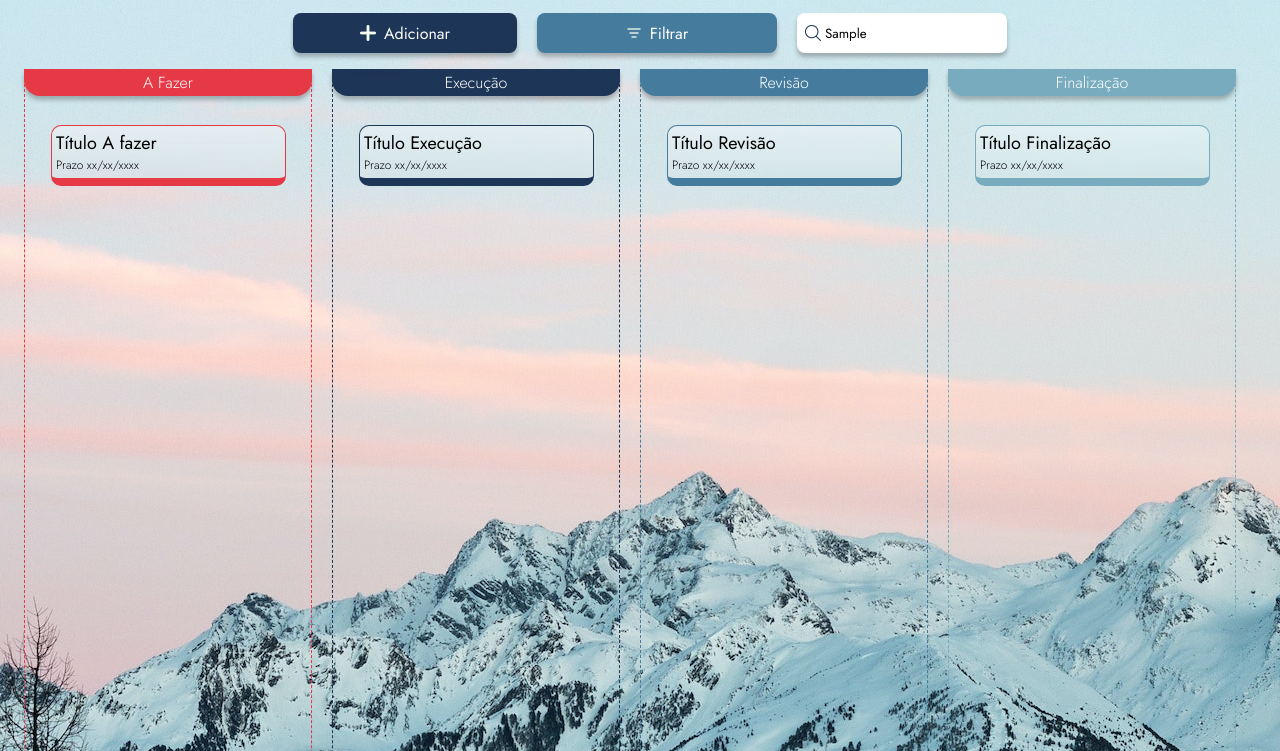
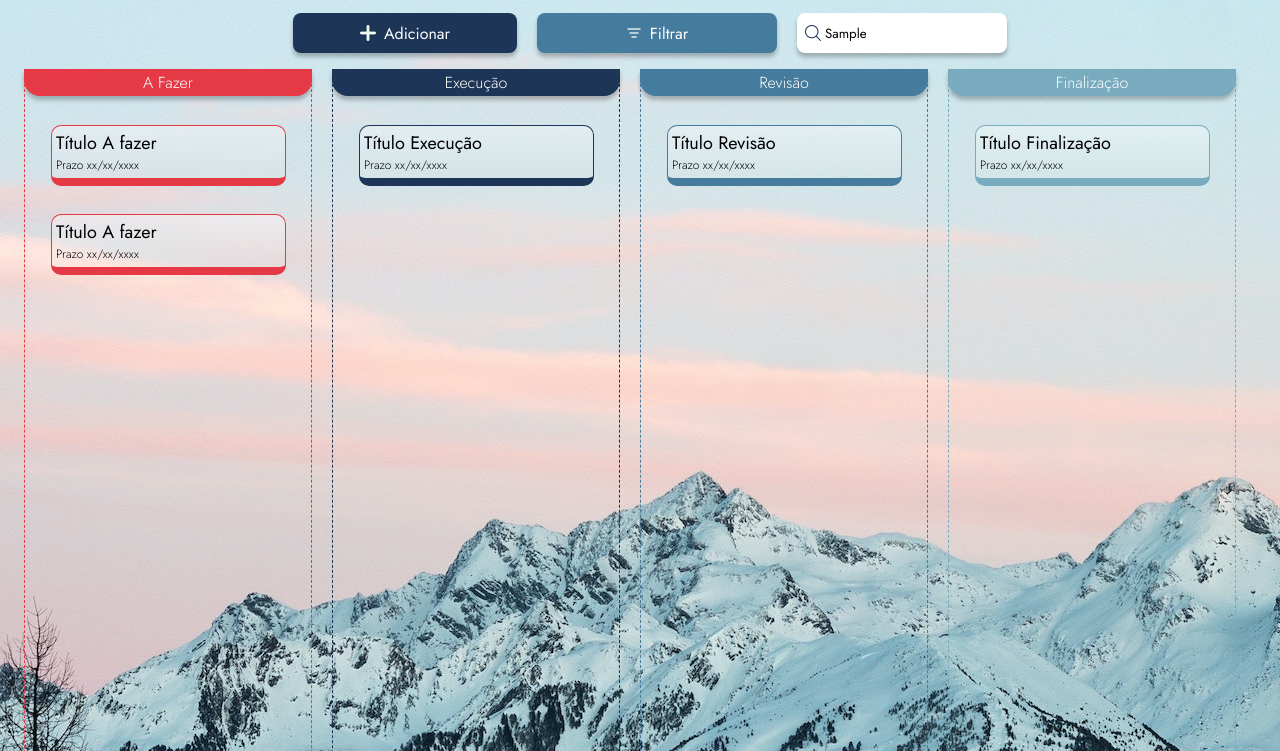
Before and after one commit to Ofelipehonorato/Kanban, a plain HTML site: page index.html in a window 1280 px wide. Both pictures are taken after typing "Sample" into the empty fields and a click on the button "Adicionar". Shown: the part 49-800 px from the top of the page. Drawn offline with Linux system fonts and the light colour scheme.

Commit message:
Fucionalidade Button Adicionar

```diff
--- a/Js/button.js
+++ b/Js/button.js
@@ -1,3 +1,17 @@
+
+const btnAdd = document.querySelector("#btnAdd");
+const cloneCardContainer = document.querySelector("#cloneCard");
+
+btnAdd.addEventListener("click", function() {
+    const cardToClone = cloneCardContainer.querySelector(".card");
+    const cloneCard = cardToClone.cloneNode(true);
+    cloneCardContainer.appendChild(cloneCard);
+});
+
+
+
+
+
 // const btnAdd = document.getElementById("btnAdd")
 // btnAdd.addEventListener("click", addNew)
 
@@ -26,10 +40,10 @@
 
 // }
 
-const btnAdd = document.querySelector("#btnAdd")
-console.log(btnAdd)
+// const btnAdd = document.querySelector("#btnAdd")
+// console.log(btnAdd)
 
-btnAdd.addEventListener("click", function(){
-    const parent = this.firstChild
-    console.log(parent)
-})
+// btnAdd.addEventListener("click", function(){
+//     const parent = this.firstChild
+//     console.log(parent)
+// })
--- a/index.html
+++ b/index.html
@@ -43,7 +43,7 @@
       <h1 class="main-cards-titulo afazer">A Fazer</h1>
       <div class="dropzone afazer" id="dropzone">
         <div class="legend red"></div>
-        <div class="cards-scroll">
+        <div class="cards-scroll" id="cloneCard">
           <div class="card afazer" id="afazer" draggable="true">
             <div class="status red" id="statusRed">
               <div class="content afazer" id="contentAfazerId">
```
